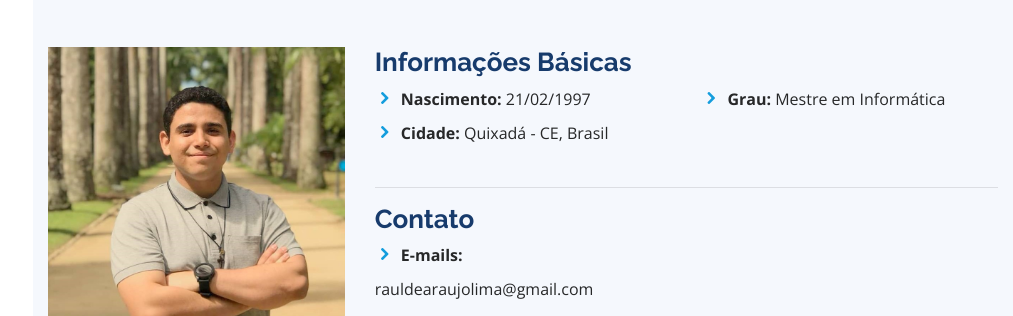
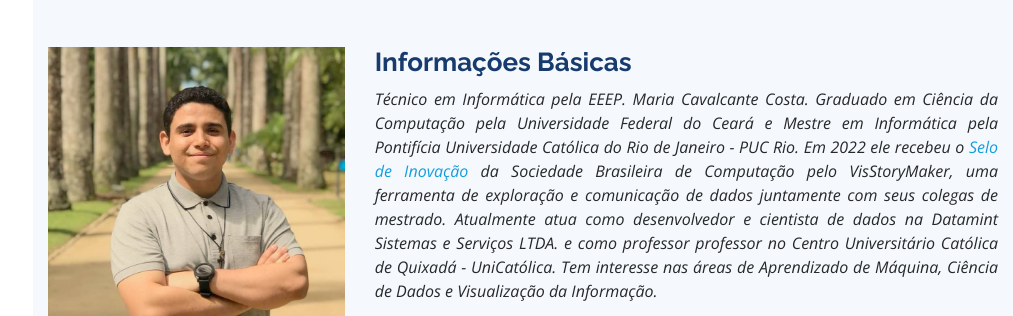
Before and after one commit to ei-raul/ei-raul.github.io, a plain HTML site: page index.html in a window 1280 px wide. Shown: the part 921-1237 px from the top of the page, without its empty margins (267-1280 px from the left). Drawn offline with nearby package versions, Linux system fonts and the light colour scheme.

Commit message:
feat: seção sobre e ícone

```diff
--- a/assets/css/style.css
+++ b/assets/css/style.css
@@ -328,6 +328,10 @@ section {
   color: #173b6c;
 }
 
+.about .content p {
+  text-align: justify;
+}
+
 .about .content ul {
   list-style: none;
   padding: 0;
@@ -418,6 +422,7 @@ section {
 .teaching table .table-line-header {
   background-color: orange;
   font-size: 12px;
+  font-weight: bolder;
 }
 
 .teaching table .class-code {
--- a/index.html
+++ b/index.html
@@ -10,8 +10,8 @@
   <meta content="" name="keywords">
 
   <!-- Favicons -->
-  <!--<link href="assets/img/favicon.png" rel="icon">
-  <link href="assets/img/apple-touch-icon.png" rel="apple-touch-icon">-->
+  <link href="assets/img/favicon-32x32.png" rel="icon">
+  <link href="assets/img/apple-touch-icon.png" rel="apple-touch-icon">
 
   <!-- Google Fonts -->
   <link href="https://fonts.googleapis.com/css?family=Open+Sans:300,300i,400,400i,600,600i,700,700i|Raleway:300,300i,400,400i,500,500i,600,600i,700,700i|Poppins:300,300i,400,400i,500,500i,600,600i,700,700i" rel="stylesheet">
@@ -97,10 +97,13 @@
           </div>
           <div class="col-lg-8 pt-4 pt-lg-0 content" data-aos="fade-left">
             <h3>Informações Básicas</h3>
-            <!--<p class="font-italic">
-              Lorem ipsum dolor sit amet, consectetur adipiscing elit, sed do eiusmod tempor incididunt ut labore et dolore
-              magna aliqua.
-            </p>-->
+            <p class="font-italic">
+              Técnico em Informática pela EEEP. Maria Cavalcante Costa.
+              Graduado em Ciência da Computação pela Universidade Federal do Ceará e Mestre em Informática pela Pontifícia Universidade Católica do Rio de Janeiro - PUC Rio.
+              Em 2022 ele recebeu o <a href="https://www.sbc.org.br/institucional-3/selo-de-inovacao-sbc" target="_blank">Selo de Inovação</a> da Sociedade Brasileira de Computação pelo VisStoryMaker, uma ferramenta de exploração e comunicação de dados juntamente com seus colegas de mestrado.
+              Atualmente atua como desenvolvedor e cientista de dados na Datamint Sistemas e Serviços LTDA. e como professor professor no Centro Universitário Católica de Quixadá - UniCatólica.
+              Tem interesse nas áreas de Aprendizado de Máquina, Ciência de Dados e Visualização da Informação.
+            </p>
             <div class="row">
               <div class="col-lg-6">
                 <ul>
```
